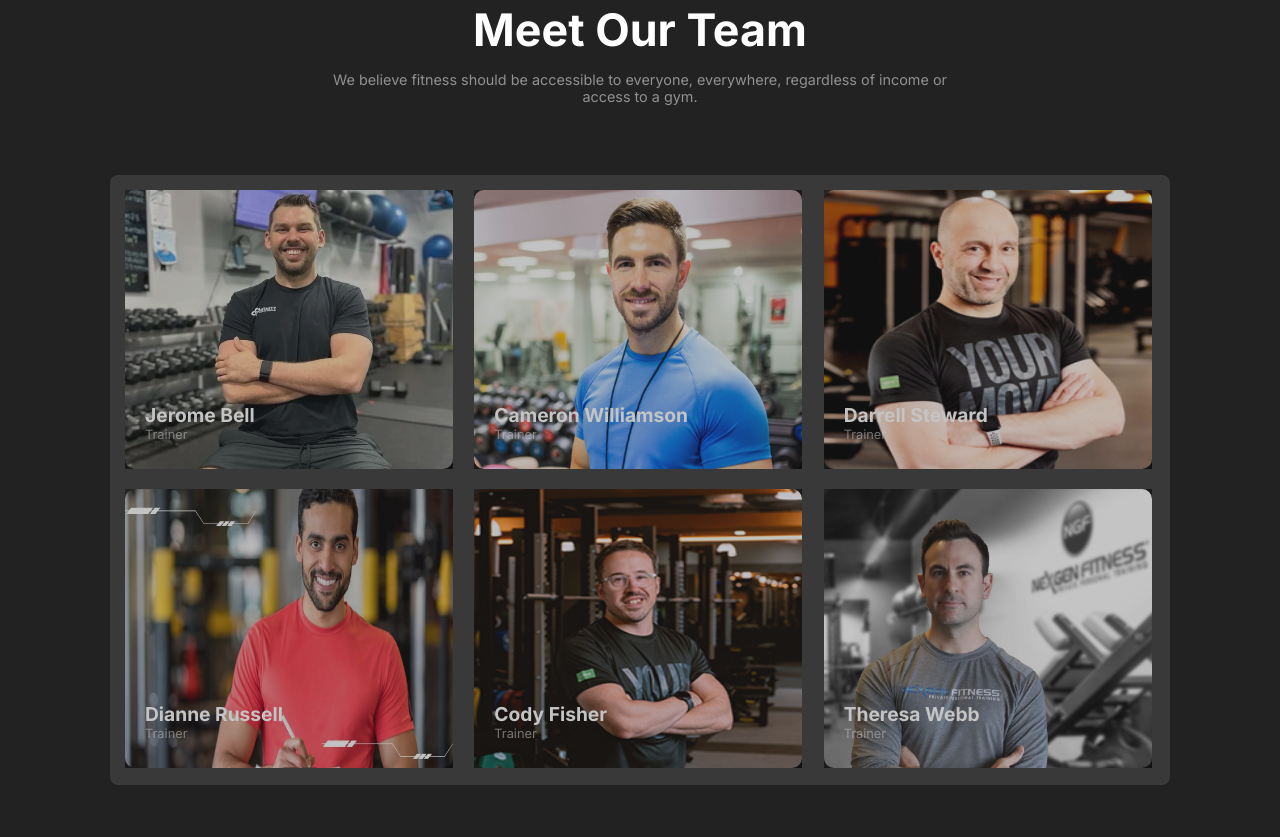
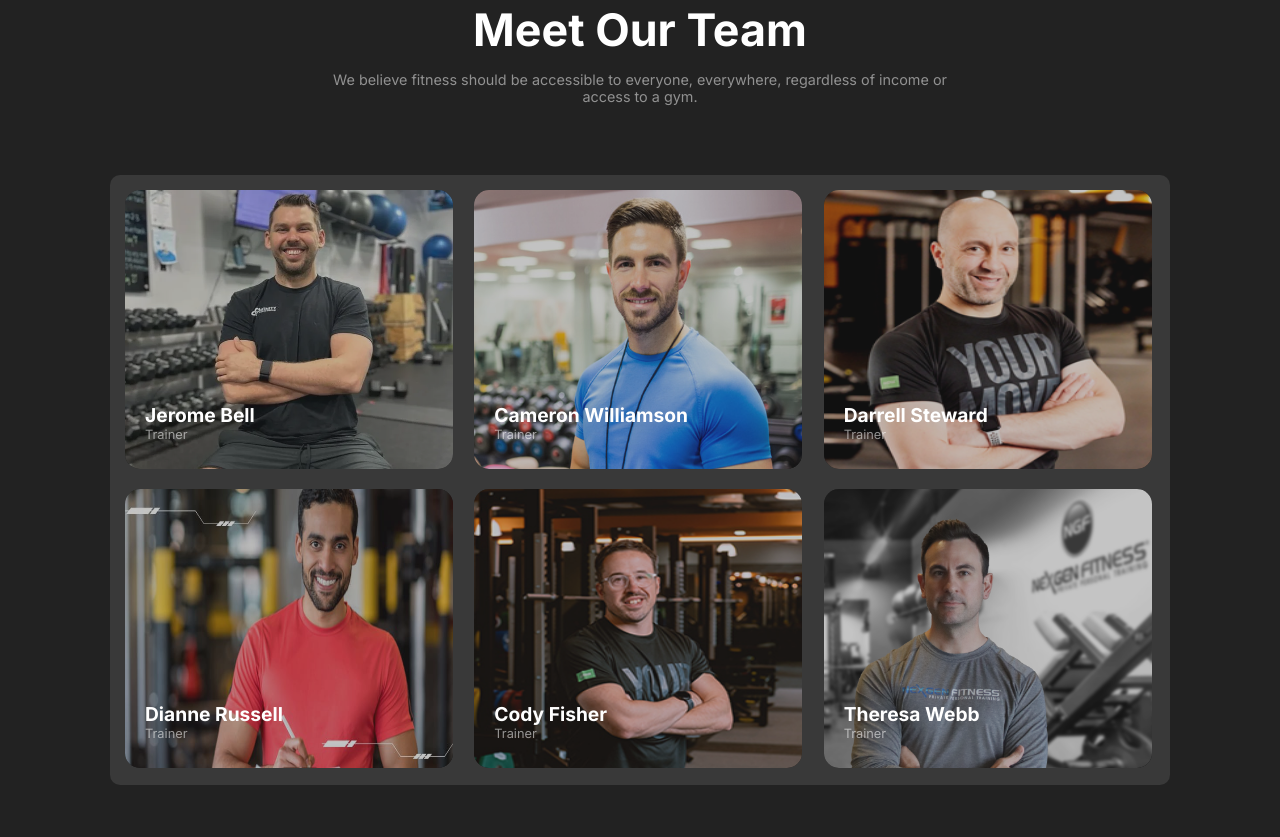
Before and after one commit to Ayesha10412/assignment2-repo, a plain HTML site: page index.html in a window 1280 px wide. Shown: the part 4083-4920 px from the top of the page. Drawn offline with Linux system fonts and the light colour scheme; a web font is replaced by a local one.

Commit message:
added the updated part

```diff
--- a/styles/style.css
+++ b/styles/style.css
@@ -700,7 +700,7 @@ padding-left: 10px;
     /* border:2px solid green; */
     padding: 15px ;
     background-color: rgba(255, 255, 255, 0.10);
-    border-radius: 8px;
+    border-radius: 10px;
 }
 .team-image-content{
 
@@ -717,16 +717,16 @@ padding-left: 10px;
 .team-img{
     max-width: 328px;
     height:279px;
-    background: linear-gradient(to bottom right, rgba(0, 0, 0, 0.503), black);
-    opacity: 0.7;
+
     /* border:2px solid yellow; */
 
 }
 .team-img img{
     width:100%;
     height:279px;
-    border-radius: 10px;
-
+    border-radius: 15px;
+    background: linear-gradient(to bottom right, rgba(0, 0, 0, 0.503), black);
+    opacity: 0.7;
 }
 .team-card{
     max-width: 240px;
@@ -833,6 +833,7 @@ ol li{
     margin: 0 auto;
     /* border:2px solid antiquewhite; */
     border-top: 1px solid rgba(255, 255, 255, 0.10);
+    padding-bottom: 5px;
 }
 .footer-last p{
     font-size: 1.2rem;
```
